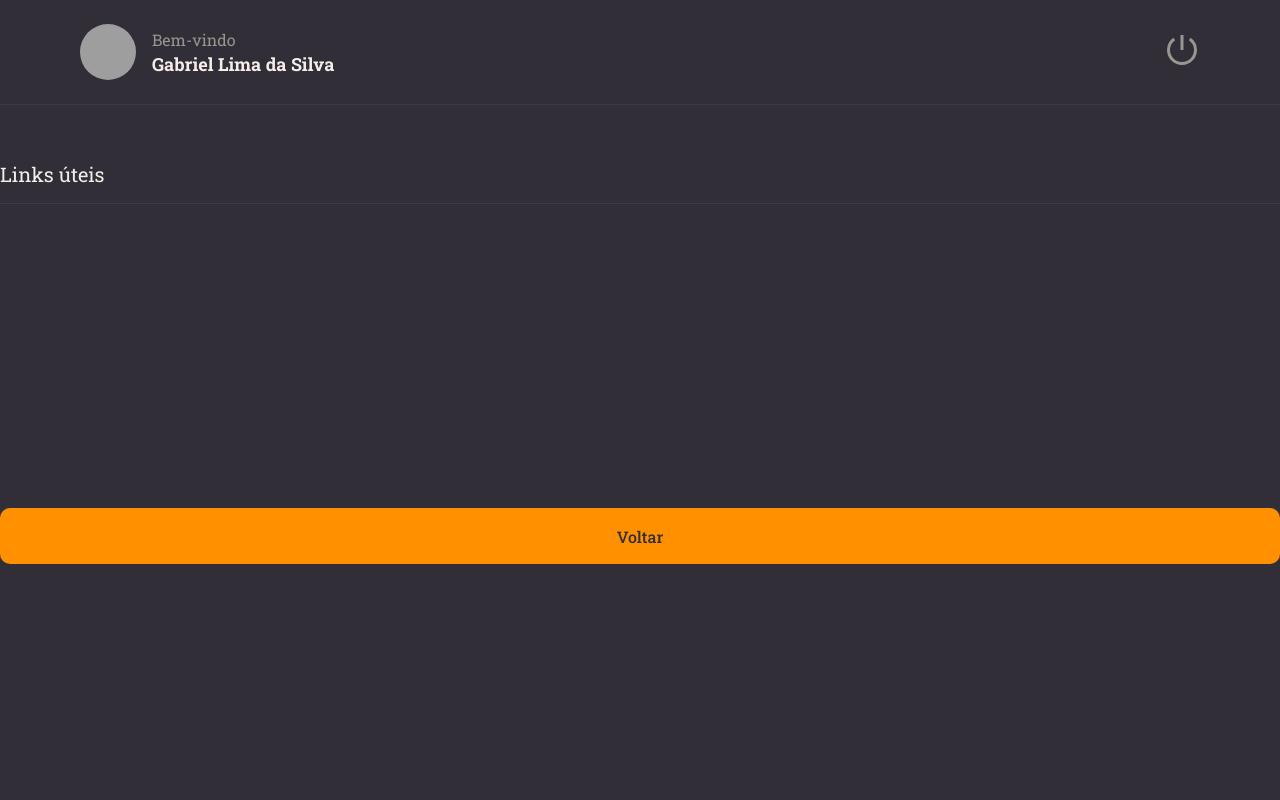
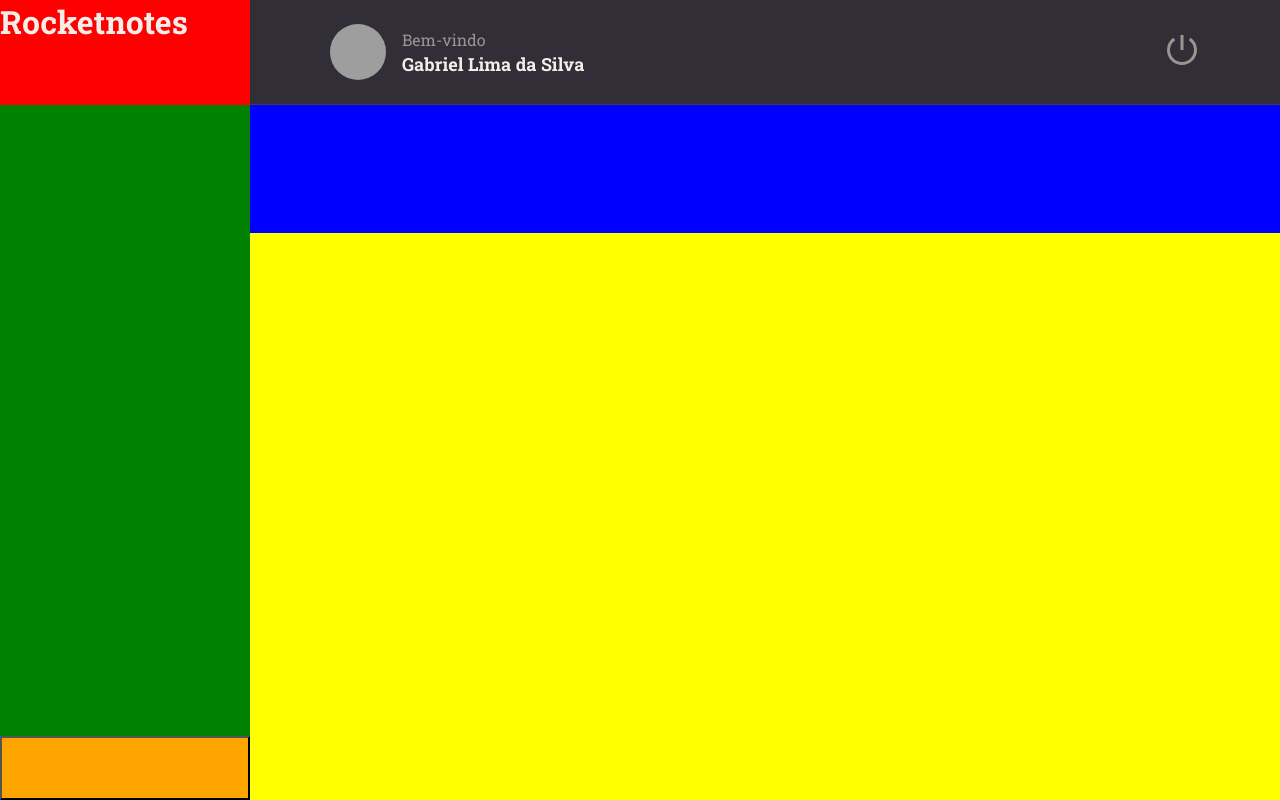
Before and after one commit to gabriel-lima258/Rocketnote, a React (Vite) app: page / in a window 1280 px wide. Built offline with nearby package versions, Linux system fonts and the light colour scheme; grey boxes are pictures that could not be loaded.

Commit message:
Introduce the home page

```diff
--- /dev/null
+++ b/src/Components/ButtonText/index.jsx
@@ -0,0 +1,14 @@
+import { Container } from "./style";
+
+export function ButtonText({title, isActive = false ,...rest}) {
+    return (
+        <Container
+            type="button"
+            $isactive={isActive.toString()}
+            {...rest}
+        >
+            {title}
+        </Container>
+
+    );
+}
--- /dev/null
+++ b/src/Components/ButtonText/style.js
@@ -0,0 +1,9 @@
+import styled from 'styled-components';
+
+export const Container = styled.button`
+    background: none;
+    color: ${({theme, $isactive}) => $isactive ? theme.COLORS.ORANGE : theme.COLORS.GRAY_100};
+
+    border: none;
+    font-size: 16px;
+`;
--- a/src/Components/Section/style.js
+++ b/src/Components/Section/style.js
@@ -1,7 +1,7 @@
 import styled from 'styled-components';
 
 export const Container = styled.section`
-    margin: 56px 0 28px;
+    margin: 28px 0;
 
     > h2 {
         border-bottom-width: 1px;
--- /dev/null
+++ b/src/Components/Tags/index.jsx
@@ -0,0 +1,9 @@
+import { Container } from "./style";
+
+export function Tag({title}){
+    return(
+        <Container>
+            {title}
+        </Container>
+    );
+}
--- /dev/null
+++ b/src/Components/Tags/style.js
@@ -0,0 +1,10 @@
+import styled from 'styled-components';
+
+export const Container = styled.span`
+    font-size: 12px;
+    padding: 5px 14px;
+    border-radius: 5px;
+    margin-right: 6px;
+    color: ${({theme}) => theme.COLORS.BACKGROUND_900};
+    background-color: ${({theme}) => theme.COLORS.ORANGE};
+`;
--- a/src/Pages/Details/Index.jsx
+++ b/src/Pages/Details/Index.jsx
@@ -1,18 +1,46 @@
-import { Container } from "./style";
+import { Container, Links, Content } from "./style";
 import { Button } from "../../Components/Button";
+import { ButtonText } from "../../Components/ButtonText";
 import { Header } from "../../Components/Header";
 import { Section } from "../../Components/Section";
+import { Tag } from "../../Components/Tags";
 
 export function Details() {
   return (
     <Container>
       <Header/>
 
-      <Section title="Links úteis">
+      <main>
+        <Content>
+          <ButtonText title="Excluir nota"/>
 
-      </Section>
+          <h1>Introdução ao React</h1>
 
-      <Button title="Voltar" />
+          <p>
+            Lorem ipsum dolor sit amet consectetur adipisicing elit.
+             Beatae ea nulla laboriosam odio provident commodi?
+             A temporibus perferendis ullam sapiente, magni suscipit odit,
+             A temporibus perferendis ullam sapiente, magni suscipit odit,
+             consectetur dicta, consequatur nam iusto praesentium sit.
+             consectetur dicta, consequatur nam iusto praesentium sit.
+          </p>
+
+          <Section title="Links úteis">
+            <Links>
+              <li><a href="#">https://www.rocketseat.com.br/</a></li>
+              <li><a href="#">https://www.rocketseat.com.br/</a></li>
+            </Links>
+          </Section>
+
+          <Section title="Marcadores">
+            <Tag title="Express"/>
+            <Tag title="Node"/>
+          </Section>
+
+          <Button title="Voltar" />
+
+        </Content>
+      </main>
     </Container>
   );
 }
--- a/src/Pages/Details/style.js
+++ b/src/Pages/Details/style.js
@@ -9,4 +9,46 @@ export const Container = styled.div`
     grid-template-areas:
     "header"
     "content";
-`
+
+    > main {
+        grid-area: content;
+        overflow-y: scroll; // scroll para rolagem de tela
+        padding: 64px 0;
+    }
+`;
+
+export const Links = styled.ul`
+    list-style: none;
+
+    > li {
+        margin-top: 12px;
+
+        a {
+            color: ${({theme}) => theme.COLORS.WHITE};
+        }
+    }
+`;
+
+export const Content = styled.div`
+    max-width: 550px;
+    margin: 0 auto;
+
+    display: flex;
+    flex-direction: column;
+
+    > button:first-child {
+        align-self: end;
+    }
+
+    > h1 {
+        font-size: 36px;
+        font-weight: 500;
+        padding-top: 64px;
+    }
+
+    > p {
+        font-size: 16px;
+        margin-top: 16px;
+        text-align: justify; // alinha o paragrafo ao centro
+    }
+`;
--- /dev/null
+++ b/src/Pages/Home/index.jsx
@@ -0,0 +1,32 @@
+import {Container, Brand, Menu, Search, Content, NewNote} from './style';
+import { Header } from "../../Components/Header";
+
+export function Home() {
+    return(
+        <Container>
+            <Brand>
+                <h1>Rocketnotes</h1>
+            </Brand>
+
+            <Header/>
+
+            <Menu>
+
+            </Menu>
+
+            <Search>
+
+            </Search>
+
+            <Content>
+
+            </Content>
+
+            <NewNote>
+
+            </NewNote>
+
+        </Container>
+
+    );
+}
--- /dev/null
+++ b/src/Pages/Home/style.js
@@ -0,0 +1,37 @@
+import styled from 'styled-components';
+
+export const Container = styled.div`
+    width: 100%;
+    height: 100vh;
+
+    display: grid;
+    grid-template-columns: 250px auto; // duas colunas
+    grid-template-rows: 105px 128px auto 64px; // quatro linhas
+    grid-template-areas:
+    "brand header"
+    "menu search"
+    "menu content"
+    "newnote content"; // posição de cada elemento grid
+
+    background-color: ${({theme}) => theme.COLORS.BACKGROUND_800};
+`;
+export const Brand = styled.div`
+    grid-area: brand;
+    background: red;
+`;
+export const Menu = styled.ul`
+    grid-area: menu;
+    background: green;
+`;
+export const Search = styled.div`
+    grid-area: search;
+    background: blue;
+`;
+export const Content = styled.div`
+    grid-area: content;
+    background: yellow;
+`;
+export const NewNote = styled.button`
+    grid-area: newnote;
+    background: orange;
+`;
--- a/src/main.jsx
+++ b/src/main.jsx
@@ -5,13 +5,13 @@ import GlobalStyles from './Styles/global'; // aplicação css global
 
 import theme from './Styles/theme'; // importando o css global
 
-import {Details} from './Pages/Details/Index' // importando a pagina details
+import {Home} from './Pages/Home/index' // importando a pagina details
 
 ReactDOM.createRoot(document.getElementById('root')).render(
   <React.StrictMode>
     <ThemeProvider theme={theme}>
       <GlobalStyles />
-      <Details />
+      <Home />
     </ThemeProvider>
   </React.StrictMode>,
 )
```
